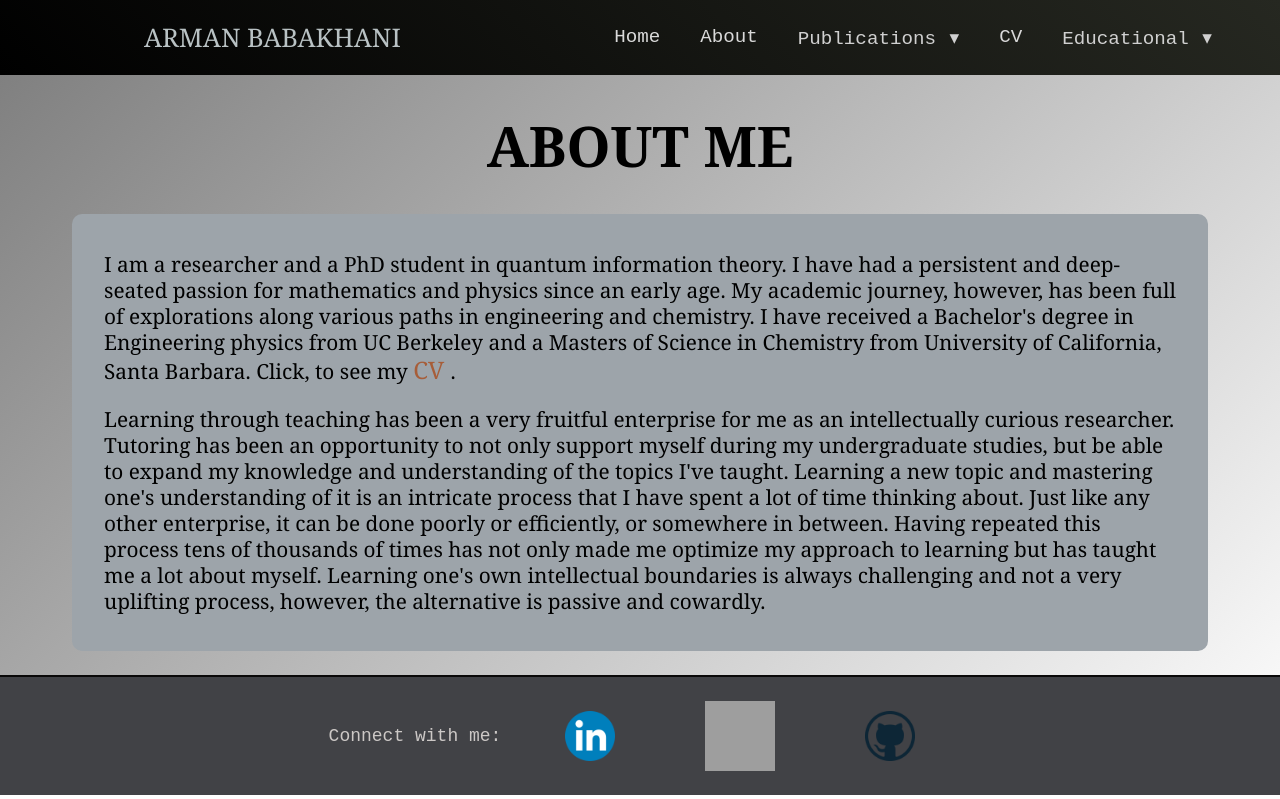
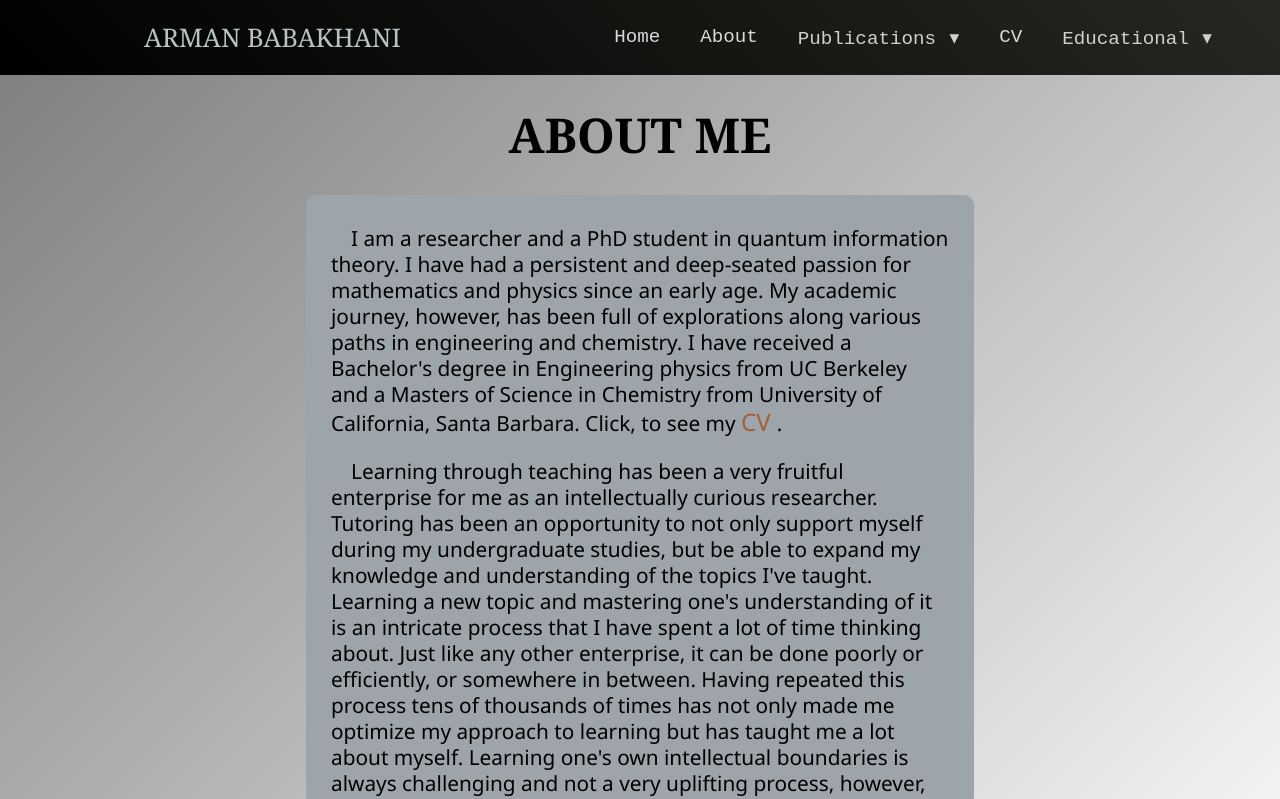
Before and after one commit to armanxbabakhani/ArmanWeb, a Next.js app: page /me in a window 1280 px wide. Shown: the top 799 px of the page. Built offline with nearby package versions, Linux system fonts and the light colour scheme; grey boxes are pictures that could not be loaded.

Commit message:
updated the about me page to fix the margins and paddings!

```diff
--- a/pages/me.js
+++ b/pages/me.js
@@ -1,10 +1,8 @@
 import Link from 'next/link'
-import styles from '../styles/Home.module.css'
-import Script from 'next/script'
+import styles from '../styles/me.module.css'
 
 export default function Me() {
     return(
-        <div>
         <main className={styles.main}>
             <div className={styles.title}>
                 <h1> ABOUT ME </h1>
@@ -23,7 +21,5 @@ export default function Me() {
                 </p>
             </div>
         </main>
-        </div>
-
     )
 }
--- a/pages/tutoring.js
+++ b/pages/tutoring.js
@@ -52,7 +52,7 @@ transition: all 300ms;
 const Title = styled.div`
   color: white;
   font-size: 1.5rem;
-  font-family: -apple-system;
+  font-family: Segoe UI;
   position: relative;
   bottom: -70%;
   text-align: center;
--- /dev/null
+++ b/styles/me.module.css
@@ -0,0 +1,61 @@
+@import url('https://fonts.googleapis.com/css?family=Roboto');
+
+.main {
+  min-height: 25vh;
+  margin: 0 20%;
+  display: flex;
+  flex-direction: column;
+  justify-content: center;
+  align-items: center;
+}
+
+
+.title,
+.description {
+  line-height: 1.15;
+  font-family: Georgia, 'Times New Roman', Times, serif
+}
+
+.title {
+  text-align: center;
+}
+
+.title a {
+  color: #0070f3;
+  text-decoration: none;
+}
+.title h1{
+  font-size: 3rem;
+}
+
+.me{
+  background-color: #9da4aa;
+  border-radius: 10px;
+  margin: 0 50px 50px;
+  padding: 10px 25px;
+  text-indent: 20px;
+  text-align: left;
+  color: inherit;
+  font-family: Segoe UI , Georgia , Helvetica, 'Times New Roman', Times;
+  font-size: 1.5rem;
+  transition: color 0.15s ease, border-color 0.15s ease;
+  max-width: 1200px;
+}
+.me p{
+  font-size: 1.3rem;
+  line-height: 1.25;
+}
+.me a {
+  color: rgb(167, 93, 56);
+  font-size: 1.5rem;
+}
+.me a:hover{
+    color: #186bb4;
+}
+
+
+@media only screen and (max-width: 800px) {
+    .main{
+        margin: 0 10%;
+    }
+}
```
Lines whose indentation alone changed are shown as unchanged.
